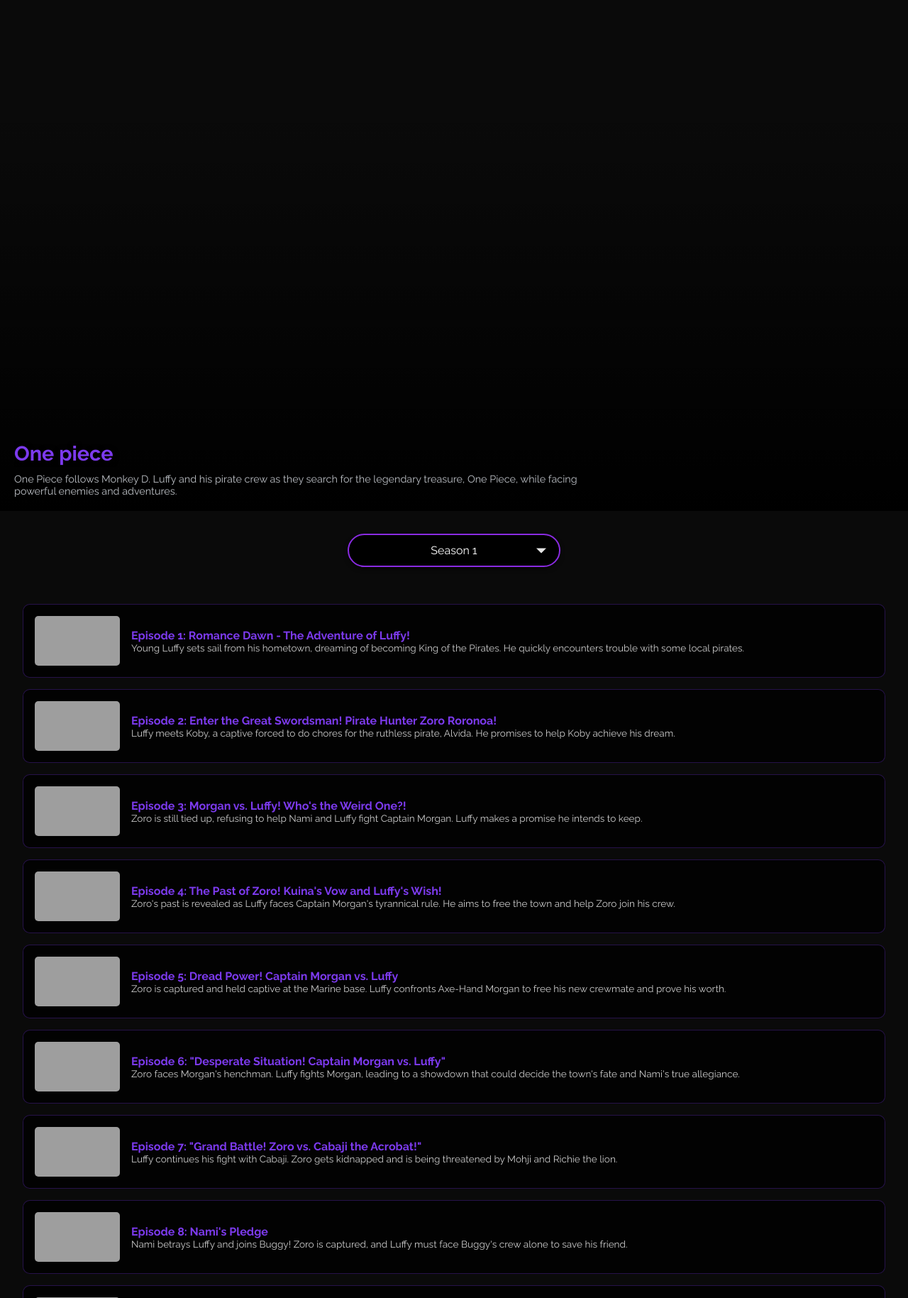
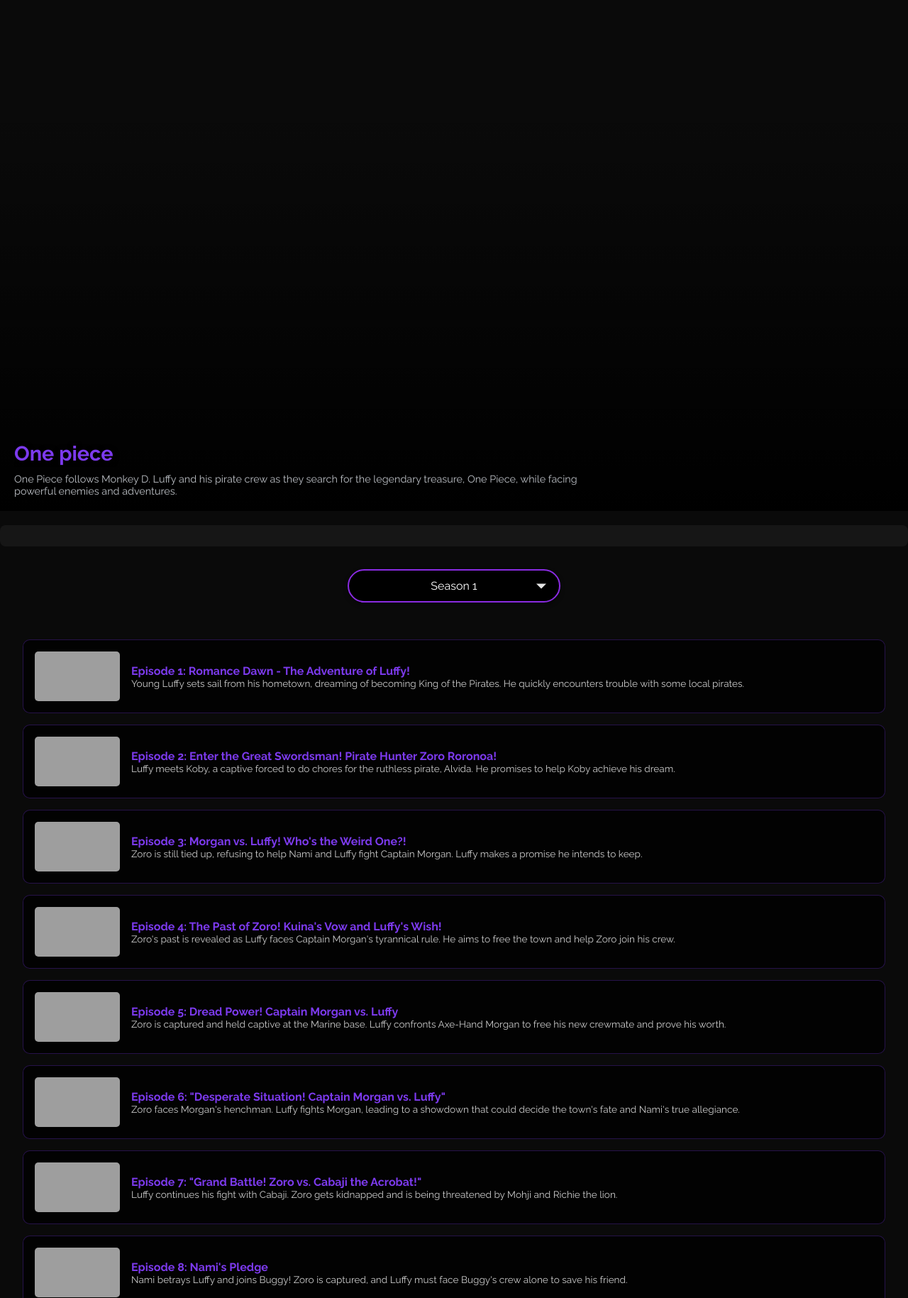
Before and after one commit to shahariarmahfuz/anime_verse, a Flask app: page /anime/1 in a window 1280 px wide. Shown: the top 1829 px of the page at 71% size. Run offline with Flask 3, Linux system fonts and the light colour scheme; some libraries are stand-ins or nearby versions; grey boxes are pictures that could not be loaded.

Commit message:
Update anime.html

```diff
--- a/templates/anime.html
+++ b/templates/anime.html
@@ -6,6 +6,8 @@
     <title>{{ anime.name }}</title>
     <link href="https://fonts.googleapis.com/css2?family=Raleway:wght@300;400;500;600;700&display=swap" rel="stylesheet">
     <link rel="stylesheet" href="https://cdnjs.cloudflare.com/ajax/libs/font-awesome/6.0.0/css/all.min.css">
+    <!-- Adsterra Script -->
+    <script type='text/javascript' src='//pl26297863.effectiveratecpm.com/66/e4/04/66e404fd70c7d2a8369e3546c13b3a07.js'></script>
     <style>
         * {
             margin: 0;
@@ -16,7 +18,6 @@
         body {
             background: #0a0a0a;
             color: #ffffff;
-            padding-bottom: 80px; /* Social Bar এর জন্য স্পেস */
         }
         .anime-header {
             position: relative;
@@ -73,6 +74,13 @@
             .anime-info h1[style*="--long-title"] {
                 font-size: clamp(1.1rem, 4vw, 1.4rem);
             }
+        }
+        .ad-container {
+            margin: 20px auto;
+            padding: 15px;
+            text-align: center;
+            border-radius: 8px;
+            background: rgba(255,255,255,0.05);
         }
         .season-selector {
             position: relative;
@@ -278,6 +286,11 @@
         </div>
     </div>
 
+    <!-- Adsterra Ad Container -->
+    <div class="ad-container">
+        <!-- Ad will be automatically injected here -->
+    </div>
+
     <div class="season-selector">
         <div class="custom-selector">
             <select id="customSelector" class="season-select" onchange="window.location.href=this.value">
@@ -313,10 +326,6 @@
         </div>
         {% endfor %}
     </div>
-
-    <!-- Social Bar Ad Container -->
-    <div id="adsterra-socialbar" style="position:fixed; bottom:0; left:0; right:0; height:80px; z-index:9999; background:transparent;"></div>
-
     <script>
         function toggleOptions() {
             const optionsElement = document.getElementById("options");
@@ -348,8 +357,5 @@
             }
         });
     </script>
-
-    <!-- Adsterra Social Bar Script -->
-    <script type='text/javascript' src='//pl26297863.effectiveratecpm.com/66/e4/04/66e404fd70c7d2a8369e3546c13b3a07.js'></script>
 </body>
 </html>
```
